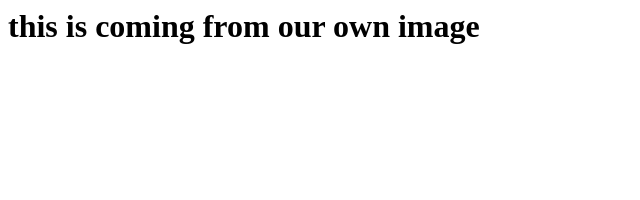
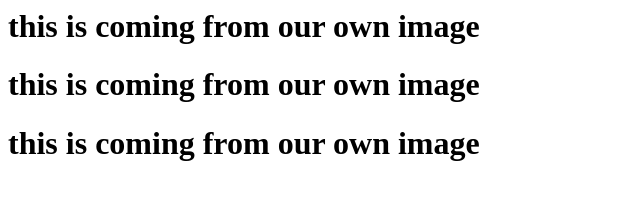
Before and after one commit to devops31082021/kube_CICD, a plain HTML site: page index.html in a window 1280 px wide. Shown: the whole page, without its empty margins (0-640 px from the left). Drawn offline with Linux system fonts and the light colour scheme.

Commit message:
Update index.html

```diff
--- a/index.html
+++ b/index.html
@@ -1 +1,3 @@
 <h1> this is coming from our own image </h1>
+<h1> this is coming from our own image </h1>
+<h1> this is coming from our own image </h1>
```
